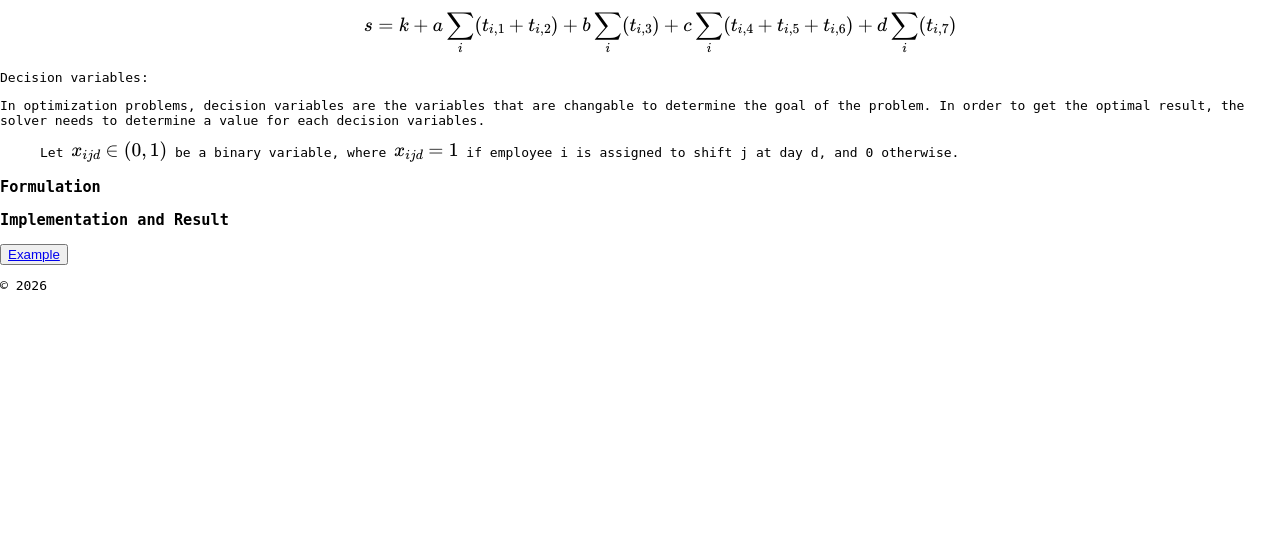
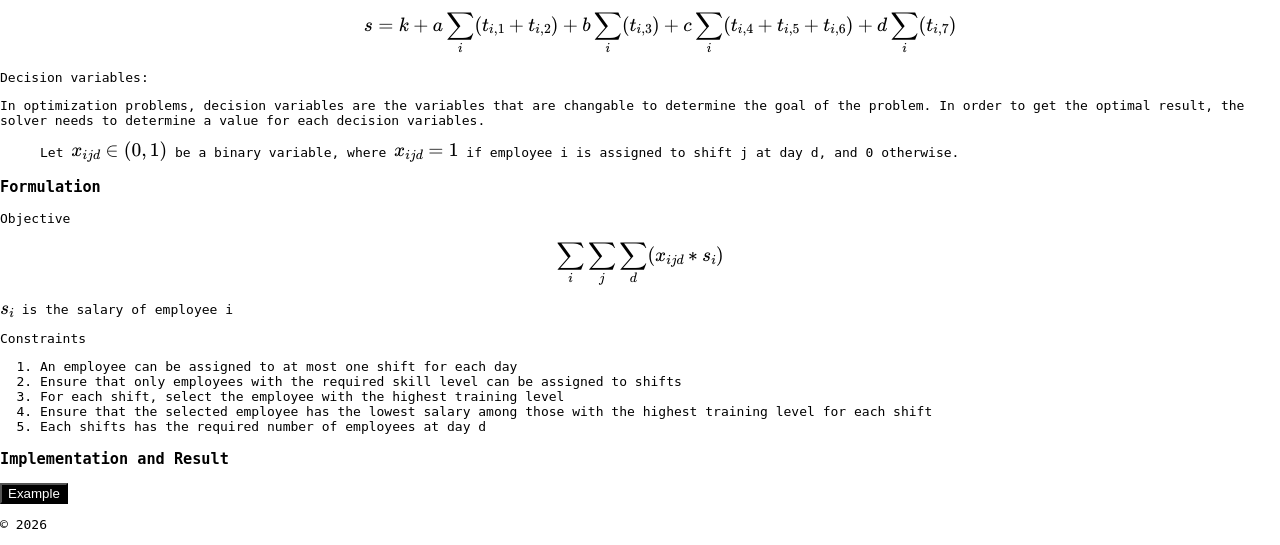
Before and after one commit to Michxz312/portfolio, a Flask app: page /scheduling/ in a window 1280 px wide. Shown: the part 448-993 px from the top of the page. Before the commit the page ends 738 px from the top, so only its background shows below. Run offline with Flask 3, Linux system fonts and the light colour scheme.

Commit message:
Update formulation section in scheduling intro

```diff
--- a/static/styles.css
+++ b/static/styles.css
@@ -61,7 +61,12 @@ thead th {
     text-align: right;
 }
 
-.intro-button {
+.intro-button a{
     display: inline-block;
     text-decoration: none;
+    color: #fff;
 }
+
+.intro-button {
+    background-color: #000;
+}
--- a/templates/projects/scheduling/intro.html
+++ b/templates/projects/scheduling/intro.html
@@ -32,6 +32,18 @@
     </ul>
 
     <h3>Formulation</h3>
+    <p>Objective</p>
+    <p>\[ \sum_{i}\sum_{j}\sum_{d}(x_{ijd} * s_{i}) \]</p>
+    <p>\( s_{i} \) is the salary of employee i</p>
+
+    <p>Constraints</p>
+    <ol>
+        <li>An employee can be assigned to at most one shift for each day</li>
+        <li>Ensure that only employees with the required skill level can be assigned to shifts</li>
+        <li>For each shift, select the employee with the highest training level</li>
+        <li>Ensure that the selected employee has the lowest salary among those with the highest training level for each shift</li>
+        <li>Each shifts has the required number of employees at day d</li>
+    </ol>
 
     <h3>Implementation and Result</h3>
     <button class="intro-button">
```
